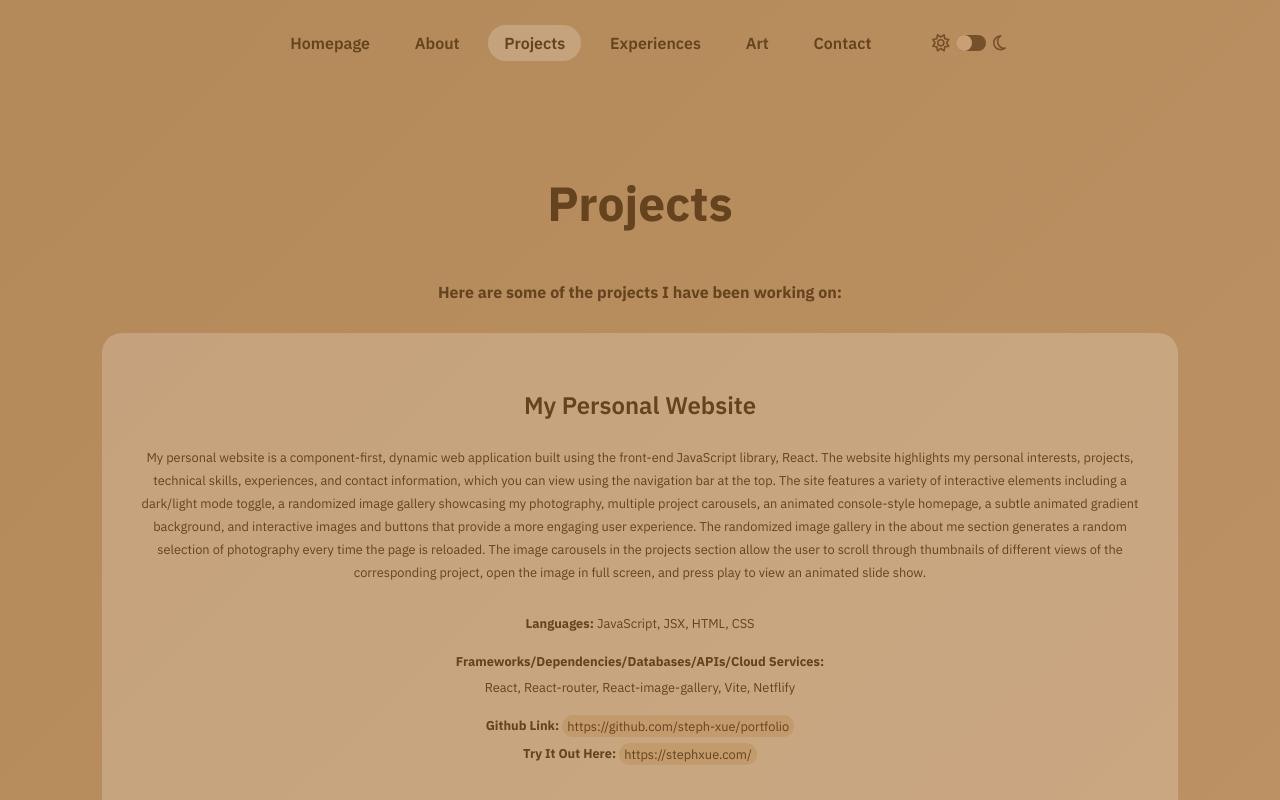
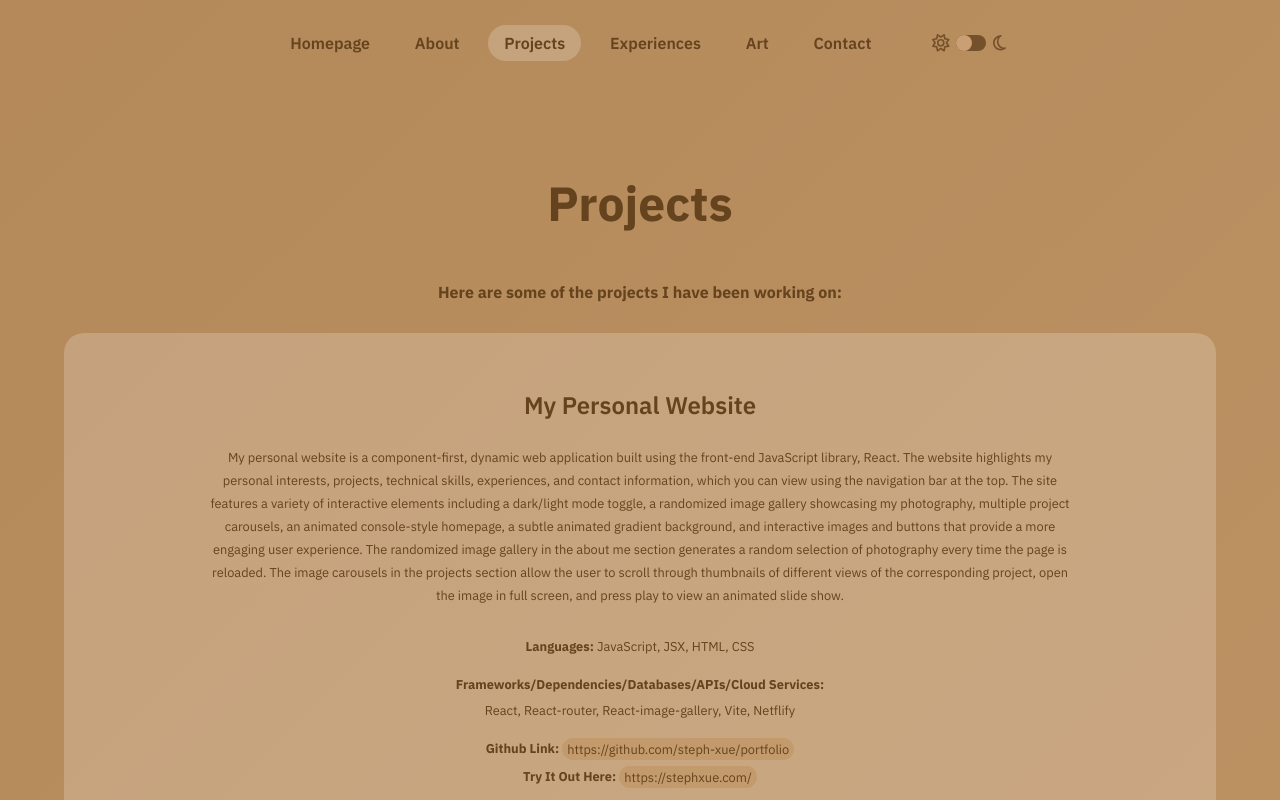
Before and after one commit to steph-xue/portfolio, a React (Vite) app: page /projects in a window 1280 px wide. Shown: the top 800 px of the page. Built offline with nearby package versions, Linux system fonts and the light colour scheme.

Commit message:
fix project spacing

```diff
--- a/src/style.scss
+++ b/src/style.scss
@@ -812,7 +812,7 @@ a {
 	flex-direction: column;
 	justify-content: center;
 	align-items: center;
-	max-width: 90vw;
+	width: 90vw;
 	padding: 2em 2em;
 	margin-top: 2em;
 	margin-bottom: 2em;
@@ -835,7 +835,7 @@ a {
 	flex-direction: column;
 	justify-content: center;
 	align-items: center;
-	max-width: 90vw;
+	width: 90vw;
 	padding: 2em 2em;
 	margin-top: 2em;
 	margin-bottom: 2em;
@@ -866,7 +866,7 @@ a {
 	flex-direction: column;
 	justify-content: flex-start;
 	align-items: center;
-	width: 80vw;
+	width: 70vw;
 	height: 100%;
 	margin-block: 1em;
 }
```
